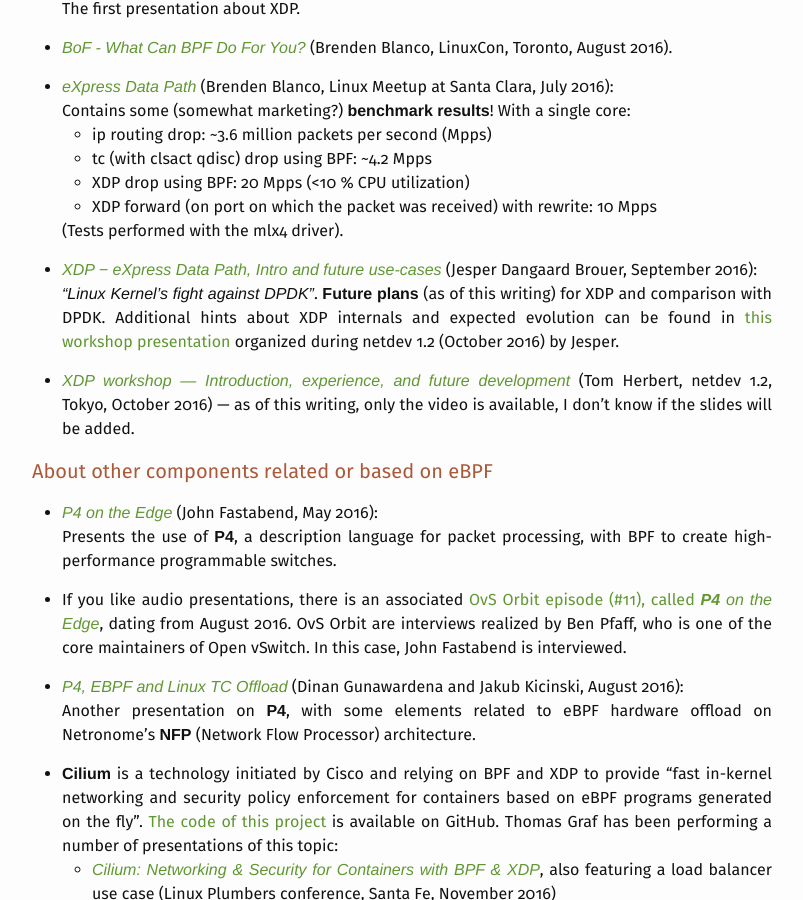
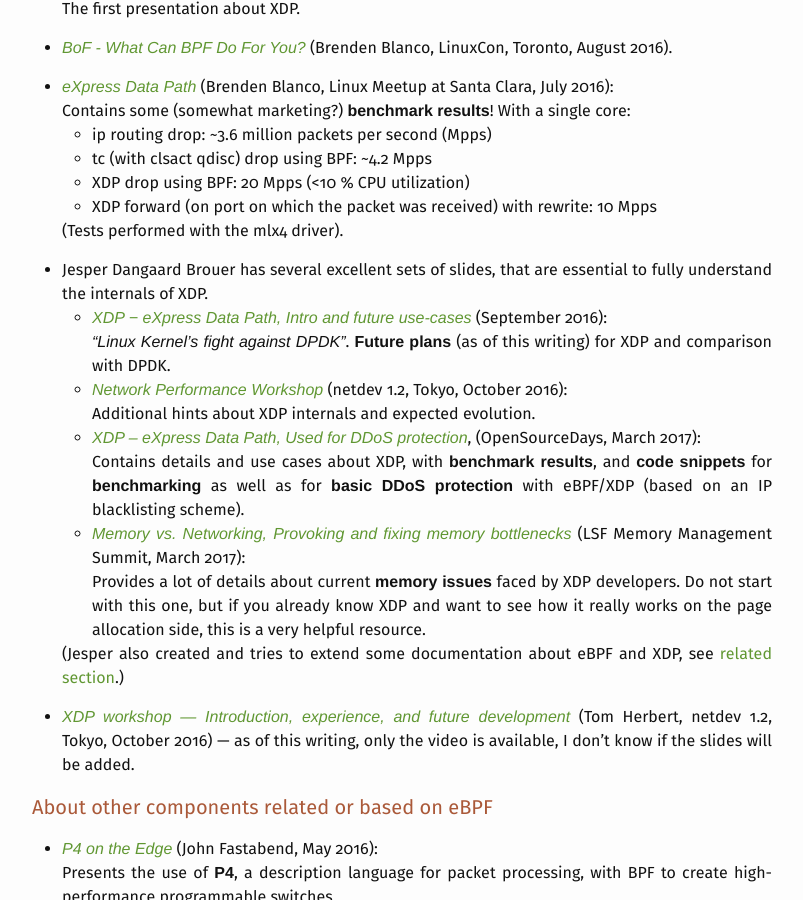
Before and after one commit to qmonnet/whirl-offload, a Jekyll site: the page built from _posts/2016-09-01-dive-into-bpf.md, in a window 1280 px wide and 900 px high, scrolled down 3762 px. Shown: the whole window, without its empty margins (238-1041 px from the left). Built offline with Jekyll 4.4.1, drawn with Linux system fonts in a browser that asks for light colours; some web fonts are replaced; some of the changed text lies outside the part shown.

Commit message:
posts/BPF_resources: add Jesper's latest slides, ply

```diff
--- a/_posts/2016-09-01-dive-into-bpf.md
+++ b/_posts/2016-09-01-dive-into-bpf.md
@@ -230,17 +230,34 @@
 
   (Tests performed with the mlx4 driver).
 
-* [_XDP − eXpress Data Path, Intro and future use-cases_](http://people.netfilter.org/hawk/presentations/xdp2016/xdp_intro_and_use_cases_sep2016.pdf)
-  (Jesper Dangaard Brouer, September 2016):<br />
-  _“Linux Kernel’s fight against DPDK”_. **Future plans** (as of this writing)
-  for XDP and comparison with DPDK. Additional hints about XDP internals and
-  expected evolution can be found in
-  [this workshop presentation](http://netdevconf.org/1.2/session.html?jesper-performance-workshop)
-  organized during netdev 1.2 (October 2016) by Jesper.
+* Jesper Dangaard Brouer has several excellent sets of slides, that are
+  essential to fully understand the internals of XDP.
+  * [_XDP − eXpress Data Path, Intro and future use-cases_](http://people.netfilter.org/hawk/presentations/xdp2016/xdp_intro_and_use_cases_sep2016.pdf)
+    (September 2016):<br />
+    _“Linux Kernel’s fight against DPDK”_. **Future plans** (as of this
+    writing) for XDP and comparison with DPDK.
+  * [_Network Performance Workshop_](http://netdevconf.org/1.2/session.html?jesper-performance-workshop)
+    (netdev 1.2, Tokyo, October 2016):<br />
+    Additional hints about XDP internals and expected evolution.
+  * [_XDP – eXpress Data Path, Used for DDoS protection_](http://people.netfilter.org/hawk/presentations/OpenSourceDays2017/XDP_DDoS_protecting_osd2017.pdf),
+    (OpenSourceDays, March 2017):<br />
+    Contains details and use cases about XDP, with **benchmark results**, and
+    **code snippets** for **benchmarking** as well as for **basic DDoS
+    protection** with eBPF/XDP (based on an IP blacklisting scheme).
+  * [_Memory vs. Networking, Provoking and fixing memory bottlenecks_](http://people.netfilter.org/hawk/presentations/MM-summit2017/MM-summit2017-JesperBrouer.pdf)
+    (LSF Memory Management Summit, March 2017):<br />
+    Provides a lot of details about current **memory issues** faced by XDP
+    developers. Do not start with this one, but if you already know XDP and
+    want to see how it really works on the page allocation side, this is a very
+    helpful resource.
+
+  (Jesper also created and tries to extend some documentation about eBPF and
+  XDP, see [related section](#about-xdp-1).)
 
 * [_XDP workshop — Introduction, experience, and future development_](http://netdevconf.org/1.2/session.html?herbert-xdp-workshop)
   (Tom Herbert, netdev 1.2, Tokyo, October 2016) — as of this writing, only the
   video is available, I don't know if the slides will be added.
+
 
 ### About other components related or based on eBPF
 
@@ -322,6 +339,11 @@
 * [_**gobpf** - utilizing eBPF from Go_](https://fosdem.org/2017/schedule/event/go_bpf/)
   (Michael Schubert, fosdem17, Brussels, Belgium, February 2017):<br />
   A “library to create, load and use eBPF programs from Go”
+
+* [**ply**](https://wkz.github.io/ply/) is a small but flexible open source
+  dynamic **tracer** for Linux, with some features similar to the bcc tools,
+  but with a simpler language inspired by awk and dtrace, written by Tobias
+  Waldekranz.
 
 * If you read my previous article, you might be interested in this talk I gave
   about [implementing the OpenState interface with eBPF](https://fosdem.org/2017/schedule/event/stateful_ebpf/),
@@ -781,7 +803,8 @@
 * Working with maps? You want to have a look at
   [bpf-map](https://github.com/cilium/bpf-map), a very userful tool in Go
   created for the Cilium project, that can be used to dump the contents of
-  kernel eBPF maps.
+  kernel eBPF maps. There also exists
+  [a clone](https://github.com/badboy/bpf-map) in Rust.
 
 * There is an old
   [`bpf` tag on **StackOverflow**](https://stackoverflow.com/questions/tagged/bpf),
```
Also changed, not shown: other parts of _posts/2016-09-01-dive-into-bpf.md (+1 -1 lines).
